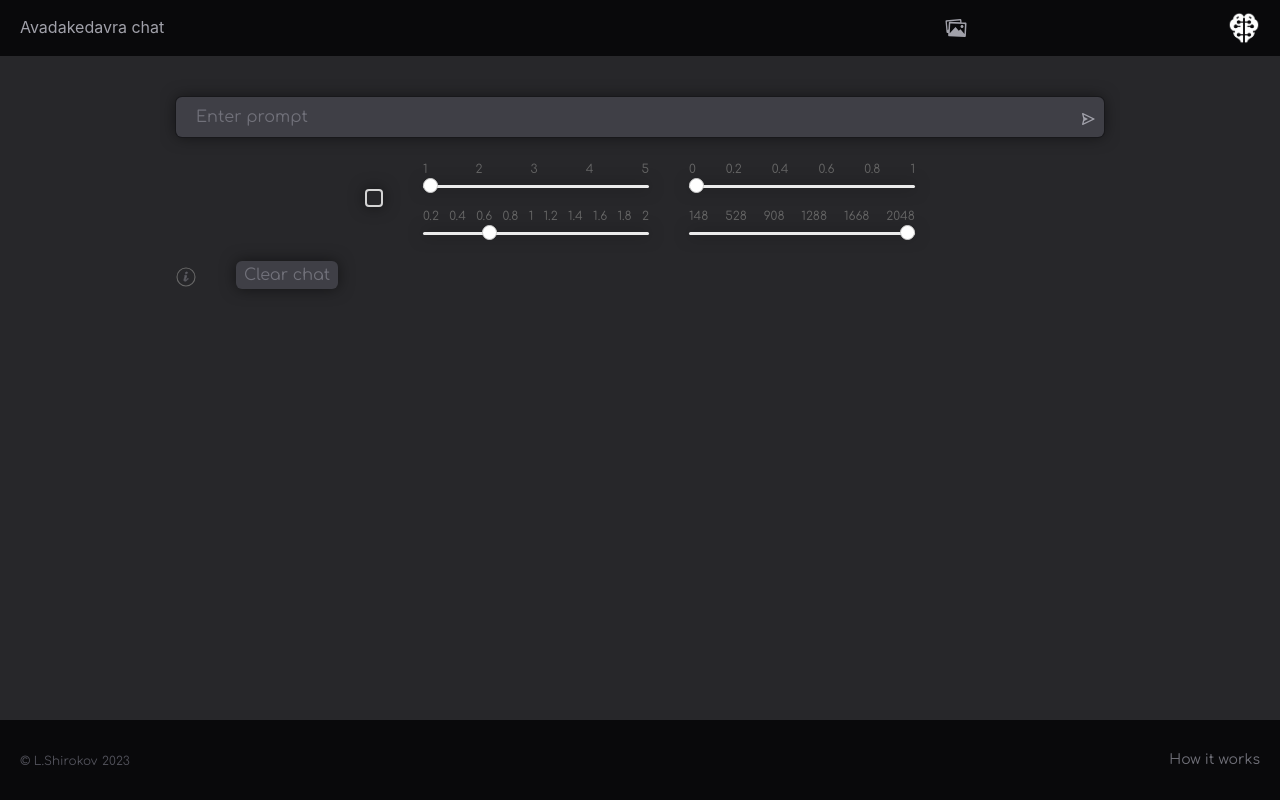
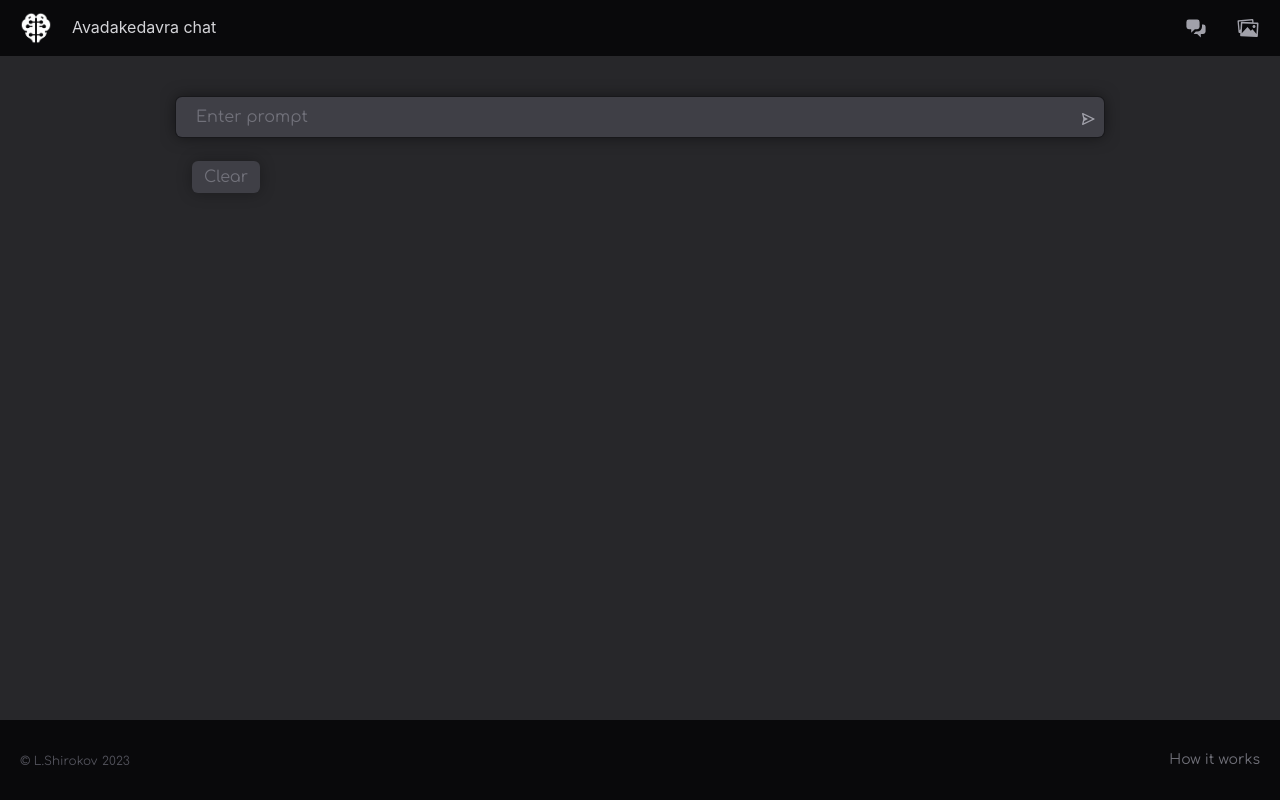
Before and after one commit to leo-shirokov/ai, a React (Vite) app: page /image in a window 1280 px wide. Built offline with nearby package versions, Linux system fonts and the light colour scheme.

Commit message:
router added

```diff
--- a/src/App.jsx
+++ b/src/App.jsx
@@ -1,17 +1,18 @@
-import { useState } from "react";
-import { createBrowserRouter, RouterProvider } from "react-router-dom";
 import Header from "./components/Header/Header";
 import Footer from "./components/Footer/Footer";
 import ChatForm from "./components/ChatForm/ChatForm";
 import ImageForm from "./components/ImageForm/ImageForm";
+import { Route, Routes } from "react-router-dom";
 
 function App() {
     return (
         <div className="w-full h-screen bg-zinc-800 flex flex-col">
             <Header />
             <div className="grow w-3/4 h-full mx-auto bg-zinc-800 px-4 py-10 md:w-11/12 overflow-y-auto">
-                <ChatForm />
-                {/* <ImageForm /> */}
+                <Routes>
+                    <Route path="/ai" element={<ChatForm />} />
+                    <Route path="/image" element={<ImageForm />} />
+                </Routes>
             </div>
             <Footer />
         </div>
--- a/src/components/Footer/Footer.jsx
+++ b/src/components/Footer/Footer.jsx
@@ -30,17 +30,16 @@ function Footer() {
                     <br />
                     <span className="text-zinc-400">GPT-3.5 MODEL</span>
                     <br />
-                    The app uses the ChatGPT Language Model OpenAI API to
-                    generate text. The API key for authorization is stored on
-                    the server. The language model has limited knowledge about
-                    the world and events after 2021. <br />
+                    The application uses the ChatGPT Language Model OpenAI API
+                    to generate text. The language model has limited knowledge
+                    about the world and events after 2021. <br />
                     Based on the prompt entered by the user, the model generates
                     a text completion (text completion) that tries to match the
                     context that was given to it by the user. By default, the
-                    app is set to use the language model immediately in both
-                    single question and chat mode. However, it is recommended
-                    that you read the information on fine-tuning the model using
-                    the four scale ranges provided by clicking the{" "}
+                    application is set to use the language model immediately in
+                    both single question and chat mode. However, it is
+                    recommended that you read the information on fine-tuning the
+                    model using the four scale ranges provided by clicking the{" "}
                     <span className="text-md text-red-500">i</span> icon on the
                     main page. <br />
                     For the model to work in chat mode, it is recommended to
--- a/src/components/Header/Header.jsx
+++ b/src/components/Header/Header.jsx
@@ -1,27 +1,31 @@
 import { IoMdImages } from "react-icons/io";
+import { HiChatAlt2 } from "react-icons/hi";
+import { Link } from "react-router-dom";
 import logo from "./logo.png";
 
 function Header() {
     return (
         <div className="w-full h-14 bg-zinc-950 px-5 shrink-0">
             <div className="h-full flex justify-between items-center">
-                <h1 className="text-zinc-400">
-                    <a
-                        className="hover:no-underline hover:text-zinc-300 transition-all"
-                        href="/"
-                    >
-                        Avadakedavra chat
-                    </a>
-                </h1>
-                <div></div>
-                <div></div>
-                <button
-                    // onClick={() => setImage((prev) => !prev)}
-                    className=""
-                >
-                    <IoMdImages className="text-2xl text-zinc-400 hover:text-zinc-100" />
-                </button>
-                <img className="h-8" src={logo} />
+                <div className="flex justify-center items-center gap-5">
+                    <img className="h-8" src={logo} />
+                    <h1 className="text-zinc-300">
+                        <Link
+                            to="/ai"
+                            className="hover:no-underline hover:text-zinc-400 transition-all"
+                        >
+                            Avadakedavra chat
+                        </Link>
+                    </h1>
+                </div>
+                <div className="flex justify-center gap-x-7">
+                    <Link to="/ai">
+                        <HiChatAlt2 className="text-2xl text-zinc-400 hover:text-zinc-100" />
+                    </Link>
+                    <Link to="/image">
+                        <IoMdImages className="text-2xl text-zinc-400 hover:text-zinc-100" />
+                    </Link>
+                </div>
             </div>
         </div>
     );
--- a/src/components/ImageForm/ImageForm.jsx
+++ b/src/components/ImageForm/ImageForm.jsx
@@ -3,7 +3,6 @@ import { useState } from "react";
 import GetApiKey from "../Api/GetApiKey";
 import ChatTextarea from "../ChatTextarea/ChatTextarea";
 import Modal from "../Modal/Modal";
-import "./loader.css";
 
 const aiUrl = "https://api.openai.com/v1/images/generations";
 
@@ -49,14 +48,26 @@ function ImageForm() {
     return (
         <div className="w-full h-full">
             <ChatTextarea onSubmit={onSubmitForm} />
-            <button
-                className="px-3 py-1 bg-zinc-700 rounded-md shadow-[0_0_15px_rgba(0,0,0,0.30)] text-md text-zinc-500 hover:text-zinc-600 transition-all mb-5 ml-4 md:ml-0"
-                onClick={() => setContent([])}
-            >
-                Clear
-            </button>
-            <div>{loading && <span className="loader"></span>}</div>
-            <div className="grid grid-cols-2 grid-rows-2 gap-5 w-full md:grid-cols-none md:grid-rows-2 pb-20">
+            <div className="flex flex-start gap-x-16">
+                <button
+                    className="px-3 py-1 bg-zinc-700 rounded-md shadow-[0_0_15px_rgba(0,0,0,0.30)] text-md text-zinc-500
+                hover:text-zinc-600 transition-all mb-5 ml-4 md:ml-0"
+                    onClick={() => setContent([])}
+                >
+                    Clear
+                </button>
+                {loading && (
+                    <div
+                        className="inline-block h-8 w-8 animate-spin rounded-full border-4 border-solid border-current border-r-transparent align-[-0.125em] text-secondary motion-reduce:animate-[spin_1.5s_linear_infinite]"
+                        role="status"
+                    >
+                        <span className="!absolute !-m-px !h-px !w-px !overflow-hidden !whitespace-nowrap !border-0 !p-0 ![clip:rect(0,0,0,0)]">
+                            Loading...
+                        </span>
+                    </div>
+                )}
+            </div>
+            <div className="grid grid-cols-2 grid-rows-2 gap-5 w-full overflow-y-auto md:grid-cols-none md:grid-rows-2 pb-20">
                 {content.length > 0 &&
                     content.map((image) => (
                         <div key={image} className="w-80 mx-auto">
--- a/src/components/ImageForm/loader.css
+++ /dev/null
@@ -1,72 +0,0 @@
-.loader {
-    transform: rotateZ(45deg);
-    perspective: 1000px;
-    border-radius: 50%;
-    width: 42px;
-    height: 42px;
-    color: #c1e1c8;
-}
-.loader:before,
-.loader:after {
-    content: "";
-    display: block;
-    position: absolute;
-    top: 160px;
-    right: 40px;
-    width: inherit;
-    height: inherit;
-    border-radius: 50%;
-    transform: rotateX(70deg);
-    animation: 1s spin linear infinite;
-}
-.loader:after {
-    color: #7b8992;
-    transform: rotateY(70deg);
-    animation-delay: 0.4s;
-}
-
-@keyframes rotate {
-    0% {
-        transform: translate(-50%, -50%) rotateZ(0deg);
-    }
-    100% {
-        transform: translate(-50%, -50%) rotateZ(360deg);
-    }
-}
-
-@keyframes rotateccw {
-    0% {
-        transform: translate(-50%, -50%) rotate(0deg);
-    }
-    100% {
-        transform: translate(-50%, -50%) rotate(-360deg);
-    }
-}
-
-@keyframes spin {
-    0%,
-    100% {
-        box-shadow: 0.2em 0px 0 0px currentcolor;
-    }
-    12% {
-        box-shadow: 0.2em 0.2em 0 0 currentcolor;
-    }
-    25% {
-        box-shadow: 0 0.2em 0 0px currentcolor;
-    }
-    37% {
-        box-shadow: -0.2em 0.2em 0 0 currentcolor;
-    }
-    50% {
-        box-shadow: -0.2em 0 0 0 currentcolor;
-    }
-    62% {
-        box-shadow: -0.2em -0.2em 0 0 currentcolor;
-    }
-    75% {
-        box-shadow: 0px -0.2em 0 0 currentcolor;
-    }
-    87% {
-        box-shadow: 0.2em -0.2em 0 0 currentcolor;
-    }
-}
--- a/src/main.jsx
+++ b/src/main.jsx
@@ -1,10 +1,13 @@
 import React from "react";
 import ReactDOM from "react-dom/client";
+import { BrowserRouter, RouterProvider } from "react-router-dom";
 import App from "./App.jsx";
 import "./index.css";
 
 ReactDOM.createRoot(document.getElementById("root")).render(
     <React.StrictMode>
-        <App />
+        <BrowserRouter>
+            <App />
+        </BrowserRouter>
     </React.StrictMode>
 );
```
Also changed, not shown: 1 other file (tests, documents, lock files or other folders).
